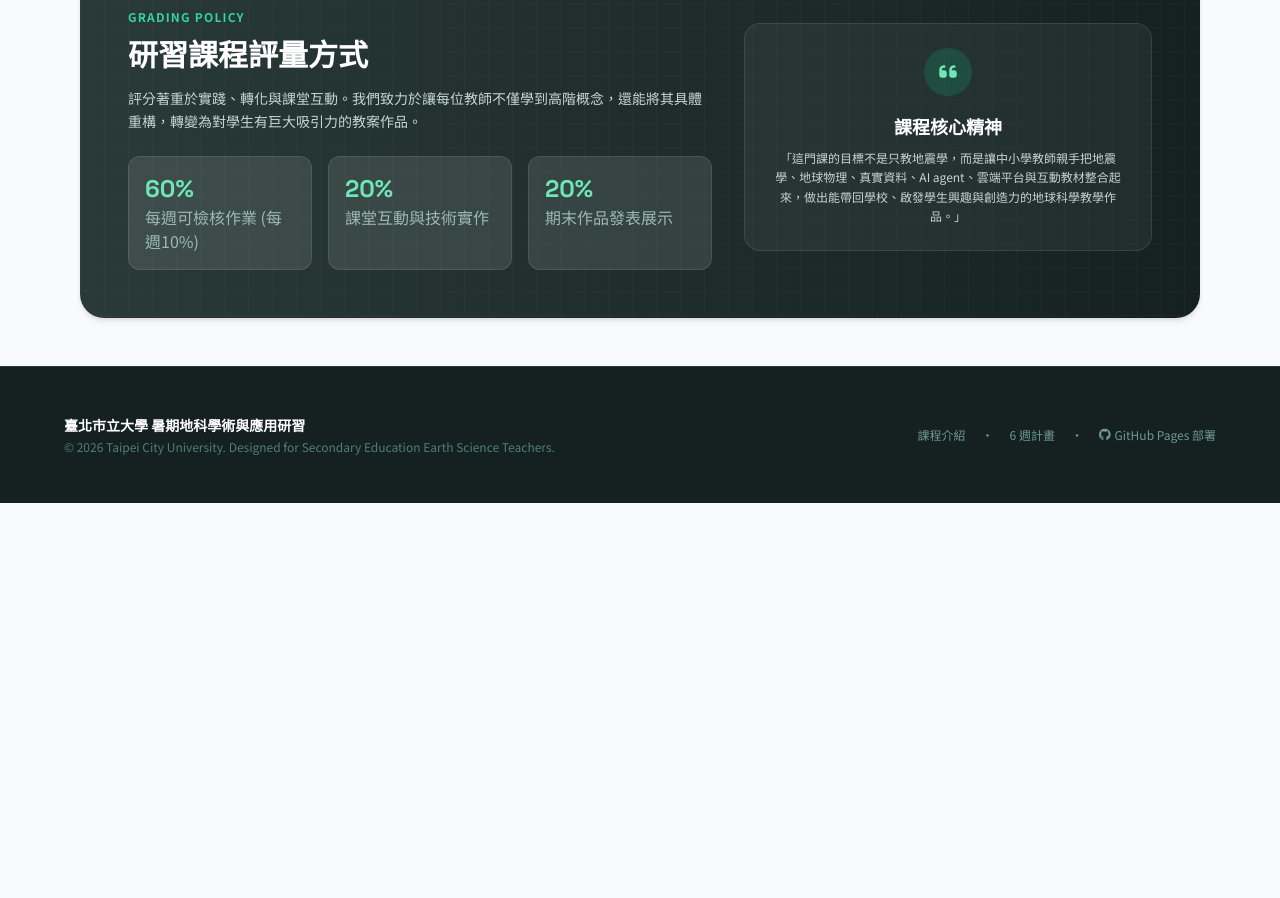
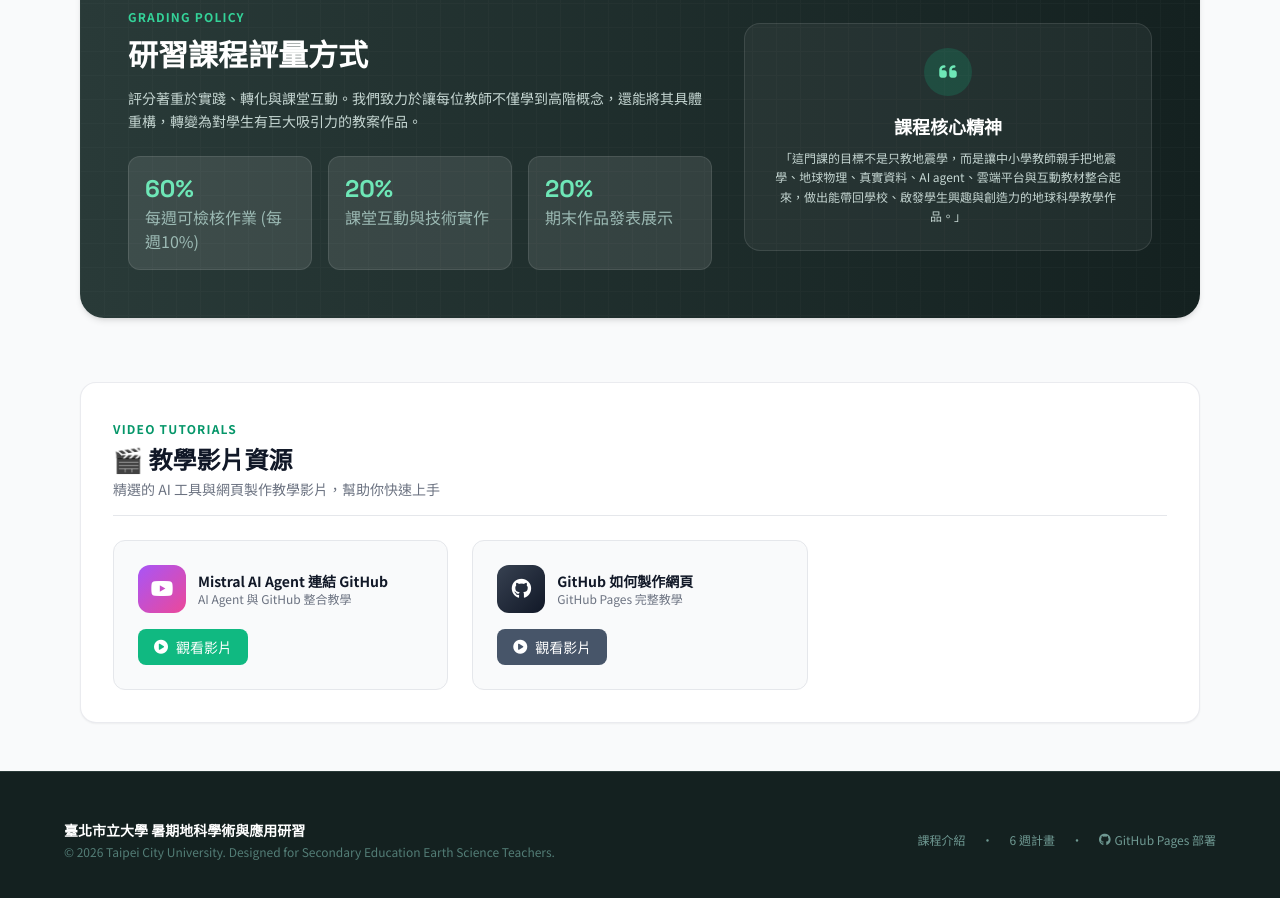
Before and after one commit to kuio0518/earth-science-2026, a plain HTML site: page index.html in a window 1280 px wide. Shown: the part 5373-6271 px from the top of the page. Before the commit the page ends 5876 px from the top, so only its background shows below. Drawn offline with nearby package versions, Linux system fonts and the light colour scheme.

Commit message:
Update index.html - 新增教學影片資源章節
- 新增 Section 6: 教學影片資源
- 加入 Mistral AI Agent 連結 GitHub 影片 (https://youtu.be/O8aLVyeSYUE)
- 加入 GitHub 如何製作網頁 影片 (https://youtu.be/l722Mm_UybM)
- 使用卡片式設計，響應式布局
- 影片連結會在新分頁開啟

Co-authored-by: kuio0518 <kuio0518@users.noreply.github.com>

```diff
--- a/index.html
+++ b/index.html
@@ -801,7 +801,51 @@
             </div>
         </section>
 
-    </main>
+            <!-- Section 6: 教學影片資源 -->
+        <section id="video-resources" class="bg-white rounded-2xl p-6 md:p-8 shadow-sm border border-gray-200/80">
+            <div class="border-b border-gray-200 pb-4 mb-6">
+                <span class="text-xs uppercase font-bold tracking-widest text-emerald-600">Video Tutorials</span>
+                <h2 class="text-2xl font-bold text-gray-900 mt-1">🎬 教學影片資源</h2>
+                <p class="text-gray-500 mt-1 text-sm">精選的 AI 工具與網頁製作教學影片，幫助你快速上手</p>
+            </div>
+            <div class="grid grid-cols-1 md:grid-cols-2 lg:grid-cols-3 gap-6">
+                <!-- Mistral AI Agent 教學 -->
+                <div class="bg-gray-50 rounded-xl p-6 border border-gray-200 hover:shadow-md transition-all card-hover">
+                    <div class="flex items-center gap-3 mb-4">
+                        <div class="w-12 h-12 bg-gradient-to-br from-purple-500 to-pink-500 rounded-xl flex items-center justify-center">
+                            <i class="fa-brands fa-youtube text-white text-xl"></i>
+                        </div>
+                        <div>
+                            <h3 class="font-bold text-gray-900 text-sm">Mistral AI Agent 連結 GitHub</h3>
+                            <p class="text-xs text-gray-500">AI Agent 與 GitHub 整合教學</p>
+                        </div>
+                    </div>
+                    <a href="https://youtu.be/O8aLVyeSYUE" target="_blank" class="inline-flex items-center gap-2 bg-emerald-500 text-white px-4 py-2 rounded-lg text-sm font-medium hover:bg-emerald-600 transition-colors">
+                        <i class="fa-solid fa-play-circle"></i>
+                        觀看影片
+                    </a>
+                </div>
+
+                <!-- GitHub 網頁製作教學 -->
+                <div class="bg-gray-50 rounded-xl p-6 border border-gray-200 hover:shadow-md transition-all card-hover">
+                    <div class="flex items-center gap-3 mb-4">
+                        <div class="w-12 h-12 bg-gradient-to-br from-gray-700 to-gray-900 rounded-xl flex items-center justify-center">
+                            <i class="fa-brands fa-github text-white text-xl"></i>
+                        </div>
+                        <div>
+                            <h3 class="font-bold text-gray-900 text-sm">GitHub 如何製作網頁</h3>
+                            <p class="text-xs text-gray-500">GitHub Pages 完整教學</p>
+                        </div>
+                    </div>
+                    <a href="https://youtu.be/l722Mm_UybM" target="_blank" class="inline-flex items-center gap-2 bg-slate-600 text-white px-4 py-2 rounded-lg text-sm font-medium hover:bg-slate-700 transition-colors">
+                        <i class="fa-solid fa-play-circle"></i>
+                        觀看影片
+                    </a>
+                </div>
+            </div>
+        </section>
+
+</main>
 
     <!-- Footer -->
     <footer class="bg-earth-950 text-earth-400 py-12 border-t border-earth-900 text-xs px-4">
```
